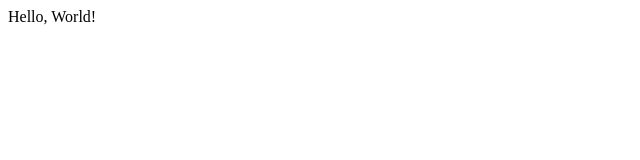
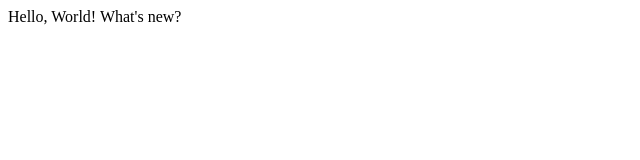
Before and after one commit to AnnaKlopova/front-end-app, a plain HTML site: page index.html in a window 1280 px wide. Shown: the full height of the page, 0-640 px from the left. Drawn offline with Linux system fonts and the light colour scheme.

Commit message:
Changed index.html

```diff
--- a/index.html
+++ b/index.html
@@ -7,6 +7,6 @@
     <title>Document</title>
 </head>
 <body>
-    Hello, World!
+    Hello, World! What's new?
 </body>
 </html>
```
